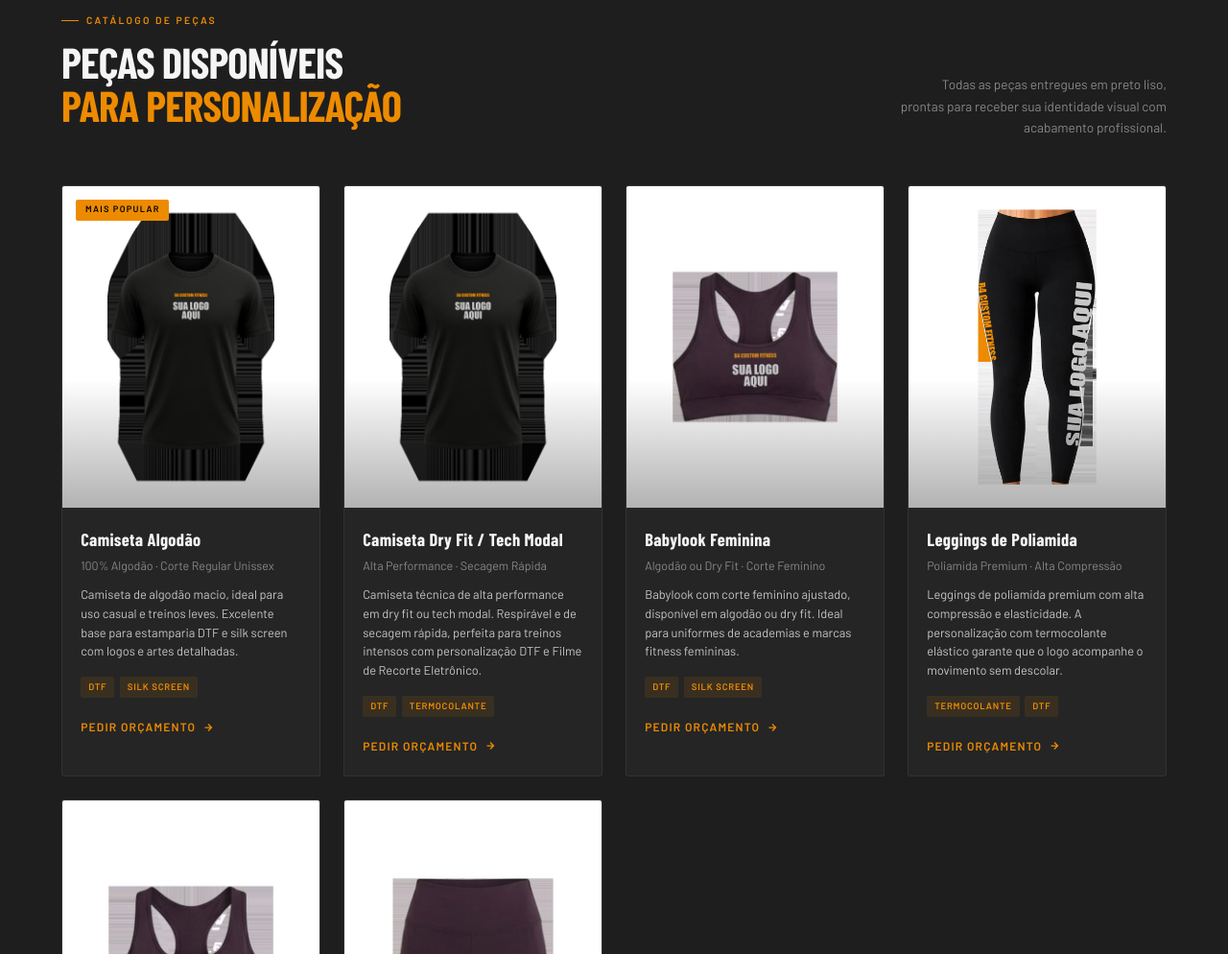
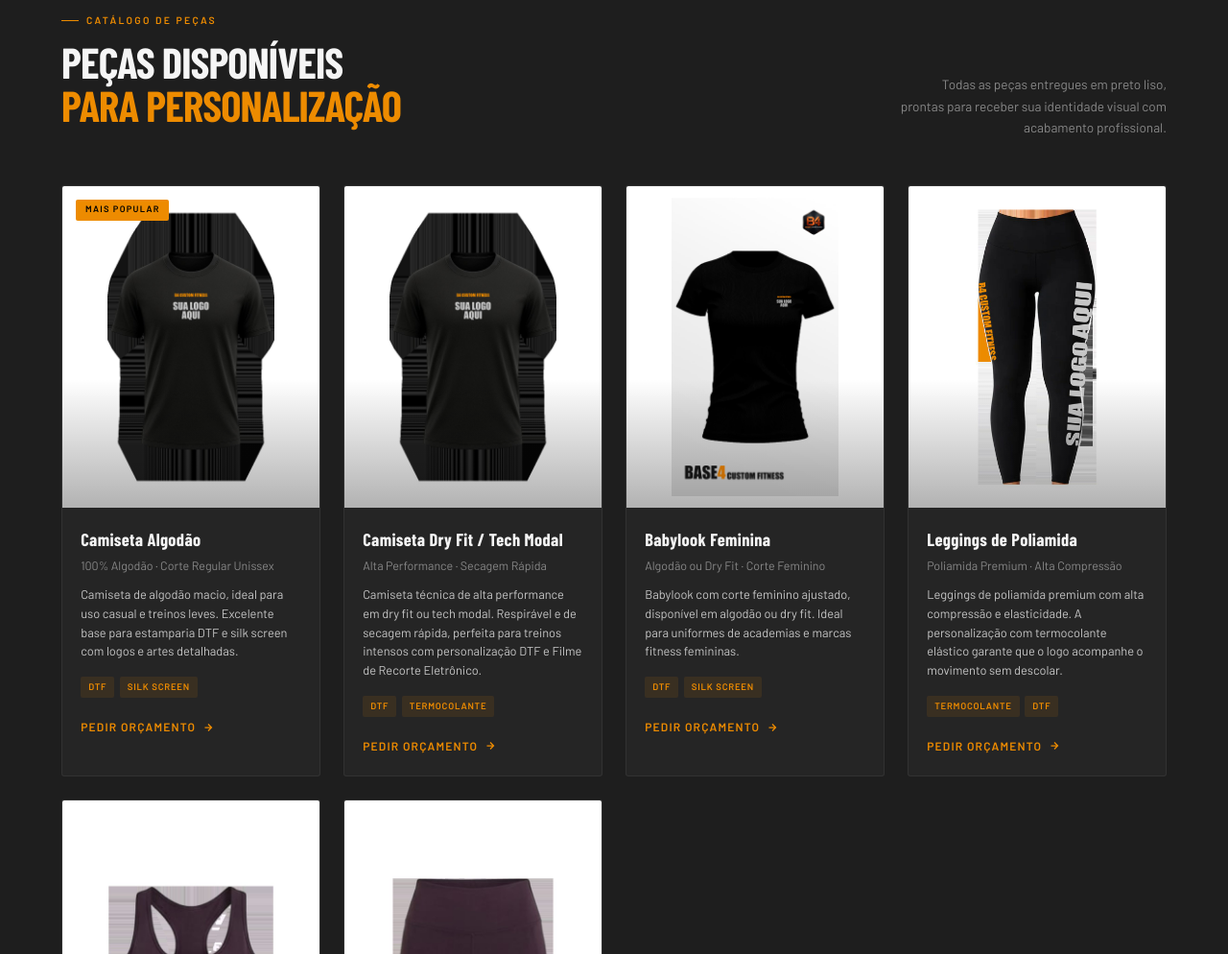
Before and after one commit to base4vendas-lab/base4-custom-fitness-v2, a website: page index.html in a window 1280 px wide. Shown: the part 2080-3074 px from the top of the page at 96% size. Drawn offline with nearby package versions, Linux system fonts and the light colour scheme; a web font is replaced by a local one.

Commit message:
Update index.html

```diff
--- a/index.html
+++ b/index.html
@@ -766,7 +766,7 @@ footer{background:#111;padding:3rem 5vw 2rem;border-top:1px solid rgba(255,255,2
     </article>
     <article class="pc reveal" style="transition-delay:.16s">
       <div class="pc-img">
-        <img src="images/top.jpg" alt="Babylook personalizada B4 Custom Fitness" loading="lazy">
+        <img src="images/babyloo-dryfit-site2.jpg" alt="Babylook personalizada B4 Custom Fitness" loading="lazy">
       </div>
       <div class="pc-body">
         <h3 class="pc-name">Babylook Feminina</h3>
```
